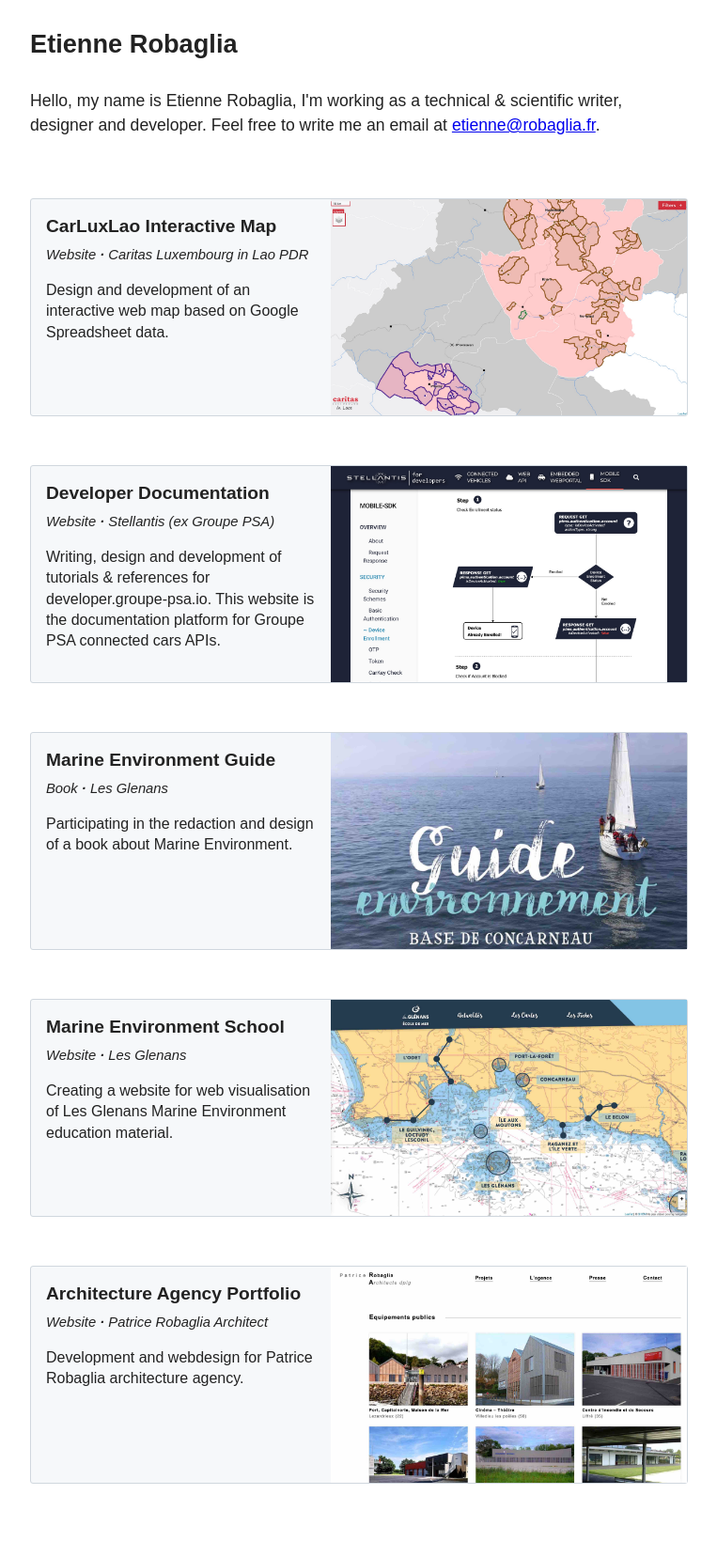
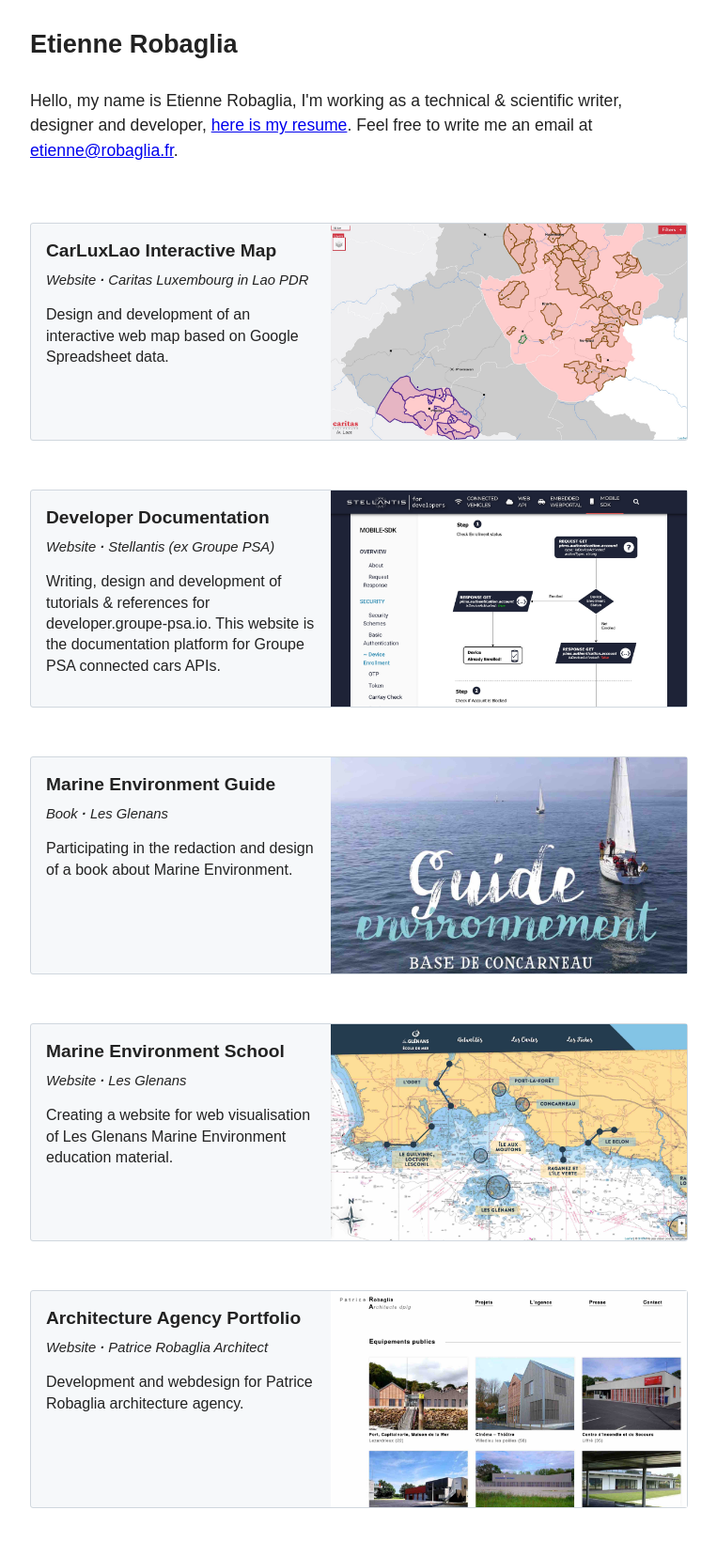
Before and after one commit to etiennerobaglia/EtienneRobagliaPortfolio, a Jekyll site: the page built from projects.html, in a window 1280 px wide. Shown: the whole page at 94% size, without its empty margins (258-1021 px from the left). Built offline with Jekyll 4.4.1, drawn with Linux system fonts in a browser that asks for light colours; before the commit the page ends 1631 px from its top, so only the background shows below that.

Commit message:
add pdf resume

```diff
--- a/_layouts/resume.html
+++ /dev/null
@@ -1,5 +0,0 @@
----
-layout: default
----
-
-{{content}}
--- a/projects.html
+++ b/projects.html
@@ -4,7 +4,7 @@
 title: default
 ---
 
-<div class="website-description">Hello, my name is Etienne Robaglia, I'm working as a technical & scientific writer, designer and developer. Feel free to write me an email at <a href="mailto:etienne@robaglia.fr">etienne@robaglia.fr</a>.</div>
+<div class="website-description">Hello, my name is Etienne Robaglia, I'm working as a technical & scientific writer, designer and developer, <a href="{{site.baseurl}}/assets/etienne-robaglia-resume.pdf">here is my resume</a>. Feel free to write me an email at <a href="mailto:etienne@robaglia.fr">etienne@robaglia.fr</a>.</div>
 
 
 <main class="projects">
--- a/resume.html
+++ b/resume.html
@@ -1,5 +1,6 @@
 ---
-layout: resume
+layout: default
 permalink: /resume
 title: resume
+published: false
 ---
```
Also changed, not shown: 1 other file.
